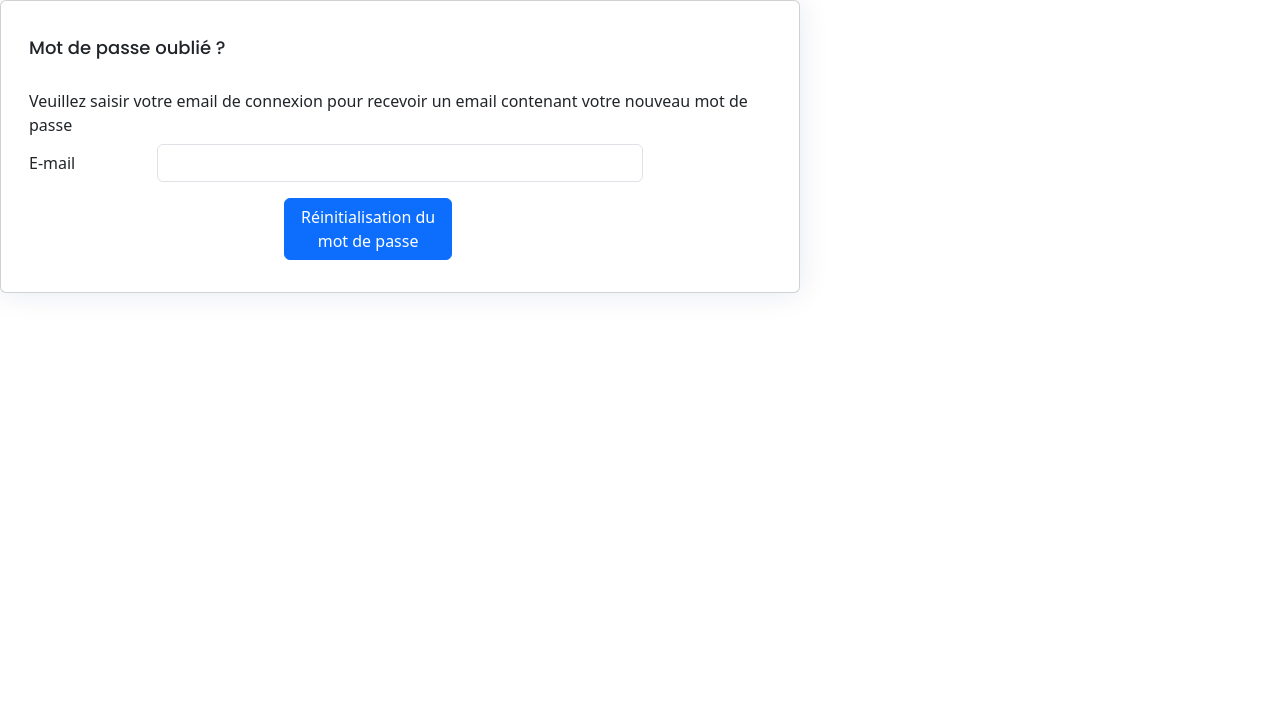
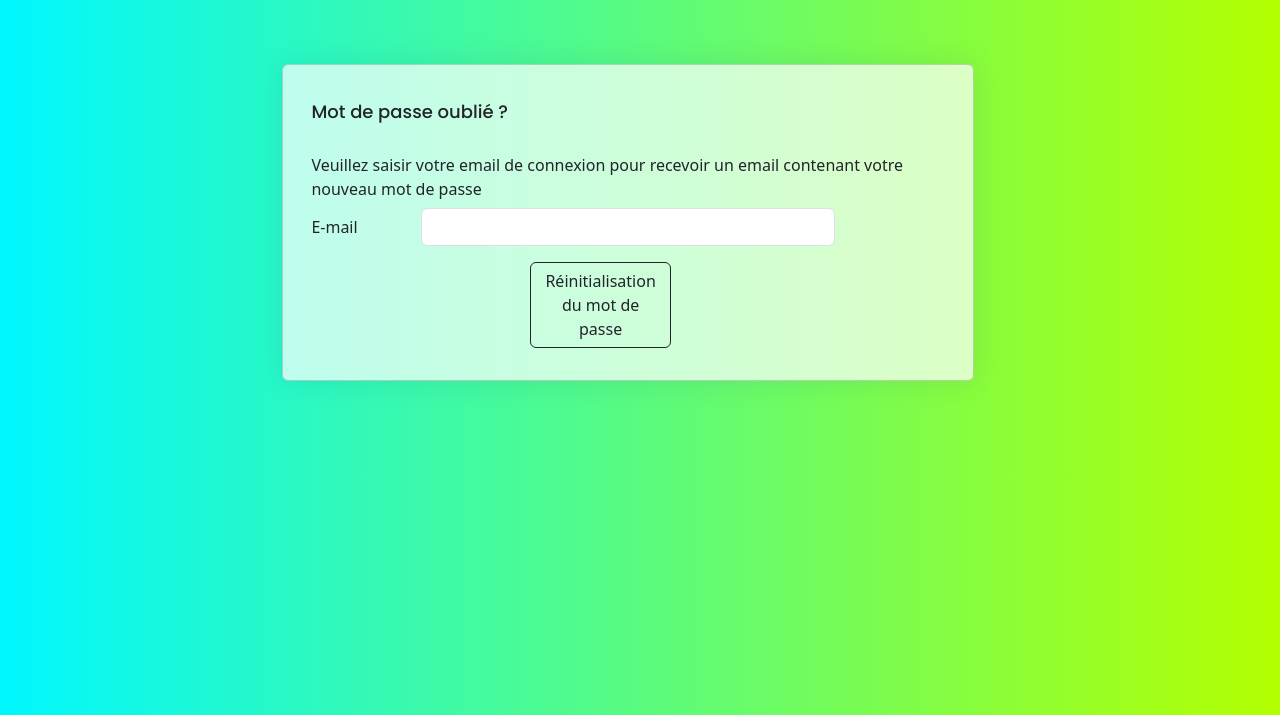
Before and after one commit to The-Night-Code/NC-Project-ER, a Django app: page /forgot_password/ in a window 1280 px wide. Shown: the top 715 px of the page. Run offline with Django 4.2, Linux system fonts and the light colour scheme; some libraries are stand-ins or nearby versions.

Commit message:
v0.0.23.5 test

```diff
--- a/ER_project/settings.py
+++ b/ER_project/settings.py
@@ -14,7 +14,6 @@ from pathlib import Path
 import os
 # Build paths inside the project like this: BASE_DIR / 'subdir'.
 BASE_DIR = Path(__file__).resolve().parent.parent
-
 
 # Quick-start development settings - unsuitable for production
 # See https://docs.djangoproject.com/en/4.2/howto/deployment/checklist/
@@ -134,9 +133,7 @@ USE_TZ = True
 
 STATIC_URL = '/static/'
 STATICFILES_DIRS = [ "ERapp\static",]
-STATICFILES_DIRS += [
-    os.path.join(BASE_DIR, 'static'),
-]
+
 # Default primary key field type
 # https://docs.djangoproject.com/en/4.2/ref/settings/#default-auto-field
 
--- a/ER_project/urls.py
+++ b/ER_project/urls.py
@@ -35,7 +35,7 @@ urlpatterns = [
 
     path('logout/', LogoutU),
     path('profile/',ProfileU ),
-    path('forgot_password/',forgot_password ),
+    path('forgot_password/',forgot_password,name="forgot_password"),
 
     path(f'{form}T/',table_view ,name="fT"),
     path(f'{form}T1/',table_view_edit ,name="editFormTable"),#remove_file_from_auditV1
--- a/ERapp/static/css/style.css
+++ b/ERapp/static/css/style.css
@@ -366,6 +366,21 @@ table.dataTable thead .sorting_desc_disabled:before {
   pointer-events: auto;
 }
 /*  end Kizeo form */
+
+.color_grade {
+  background-color: red; /* For browsers that do not support gradients */
+  background-image: linear-gradient(to right, rgb(0, 247, 255) , rgb(179, 255, 0));
+}
+
+.transparent_white_1{background: rgba(255,255,255, .1)!important;}
+.transparent_white_2{background: rgba(255,255,255, .2)!important;}
+.transparent_white_3{background: rgba(255,255,255, .3)!important;}
+.transparent_white_4{background: rgba(255,255,255, .4)!important;}
+.transparent_white_5{background: rgba(255,255,255, .5)!important;}
+.transparent_white_6{background: rgba(255,255,255, .6)!important;}
+.transparent_white_7{background: rgba(255,255,255, .7)!important;}
+.transparent_white_8{background: rgba(255,255,255, .8)!important;}
+.transparent_white_9{background: rgba(255,255,255, .9)!important;}
 
 
 body {
--- a/ERapp/templates/html/forgot_password.html
+++ b/ERapp/templates/html/forgot_password.html
@@ -40,7 +40,7 @@
 
 </head>
 
-<body >
+<body class="color_grade">
  <!-- ======= Header ======= -->
 
 
@@ -54,12 +54,12 @@
     {% endif %}
 
 
-    <section class="section " >
+    <section class="section " style="width:100%;padding:5% 23%;">
       <form  enctype="multipart/form-data" method="POST" >
         {% csrf_token %}
-      <div class="row" style="width:100%;max-width:800px;margin:0%;">
+      <div class="row" style="width:100%;">
 
-          <div class="card">
+          <div class="card transparent_white_7">
             <div class="card-body " >
               <h5 class="card-title">Mot de passe oublié ?</h5>
 
@@ -84,7 +84,7 @@
                   <label class="col-sm-4 col-form-label"></label>
 
                   <div class="col-sm-3">
-                    <button type="submit" class="btn btn-primary" name="create_acc_button" value="submit">Réinitialisation du mot de passe</button>
+                    <button type="submit" class="btn btn-outline-dark" name="create_acc_button" value="submit">Réinitialisation du mot de passe</button>
                   </div>
                 </div>
 
--- a/ERapp/templates/html/mainPage.html
+++ b/ERapp/templates/html/mainPage.html
@@ -64,7 +64,7 @@
                 <div class="col-lg-4 col-md-6 d-flex flex-column align-items-center justify-content-center" >
 
 
-                  <div class="card mb-3" style="background: rgba(255,255,255, .1) ">
+                  <div class="card mb-3 transparent_white_1"  >
 
                     <div class="card-body">
 
@@ -103,7 +103,7 @@
                         </div>
 
                         <div class="col-12">
-                          <p class="small mb-0"><a href="#">Mot de passe oublié ?</a></p>
+                          <p class="small mb-0"><a href="{% url 'forgot_password' %}">Mot de passe oublié ?</a></p>
                         </div>
 
                       </form>
```
